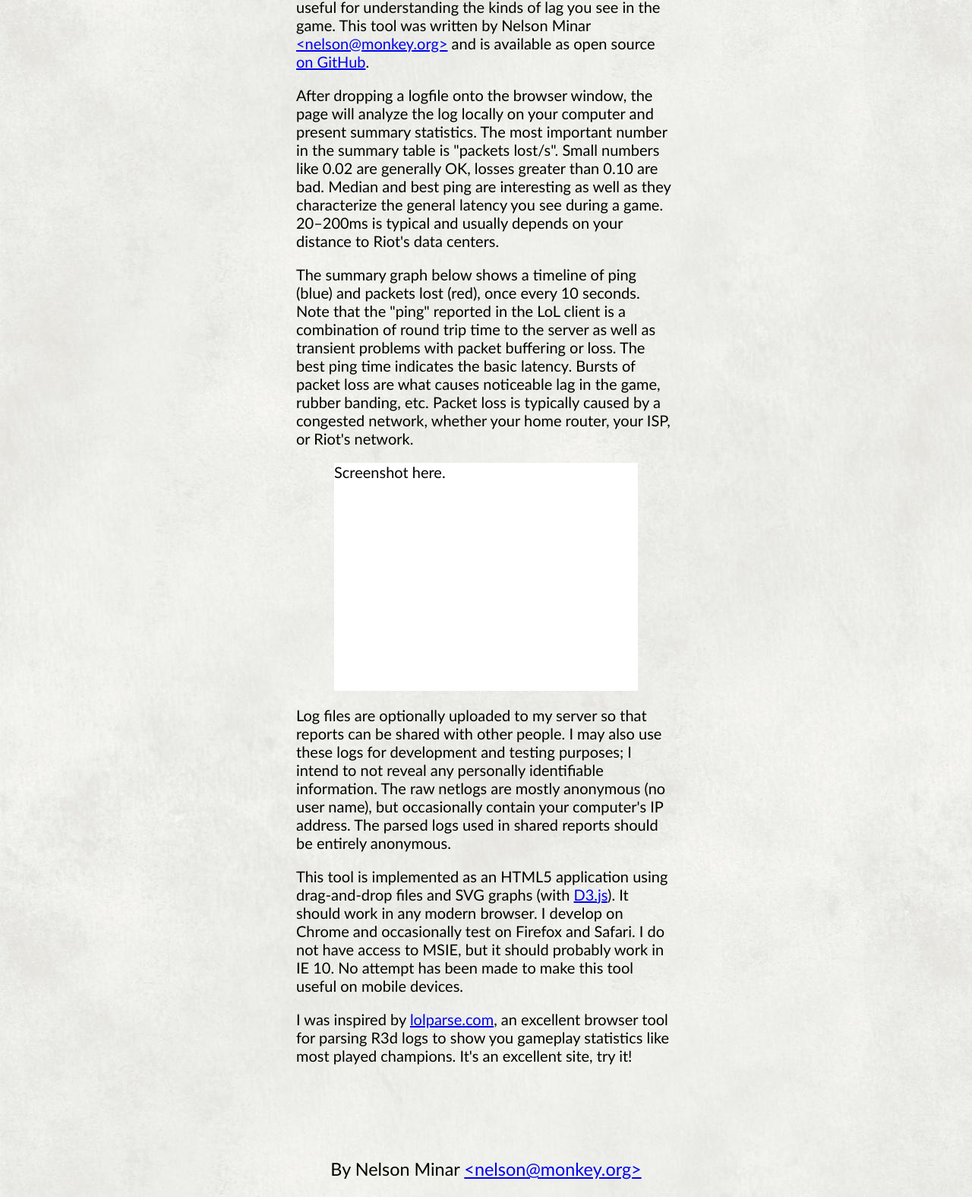
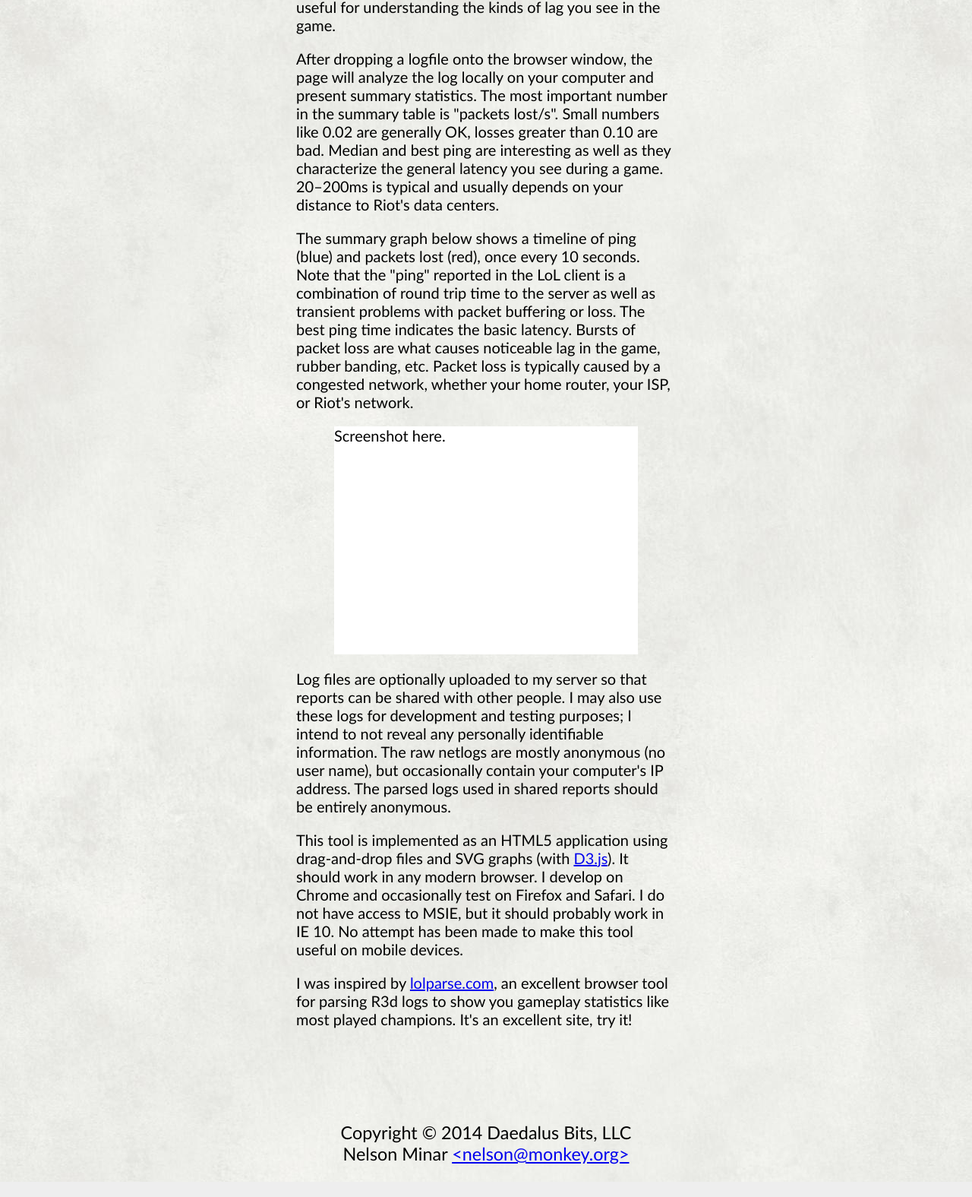
Before and after one commit to tomayac/lol-netlog, a plain HTML site: page webapp/about.html in a window 1280 px wide. Shown: the part 153-1728 px from the top of the page at 76% size. Drawn offline with Linux system fonts and the light colour scheme.

Commit message:
Document project ownership by Daedalus Bits, LLC.

```diff
--- a/webapp/about.html
+++ b/webapp/about.html
@@ -17,9 +17,7 @@
 <p>
 The LoL Netlog parser is a simple browser tool for parsing League of Legends
 network logs. These logs are useful for understanding the kinds of lag you see
-in the game. This tool was written by Nelson Minar
-<a href="mailto:nelson@monkey.org">&lt;nelson@monkey.org&gt;</a> and is available
-as open source <a href="https://github.com/NelsonMinar/lol-netlog/">on GitHub</a>.
+in the game.
 </p>
 
 <p>
@@ -67,7 +65,8 @@
 like most played champions. It's an excellent site, try it!
 </p>
 
-<h3 class="attribution" style="padding-top: 100px;">By
+<h3 class="attribution" style="padding-top: 100px;">
+Copyright &copy; 2014 Daedalus Bits, LLC<br>
 Nelson Minar <a href="mailto:nelson@monkey.org">&lt;nelson@monkey.org&gt;</a></h3>
 
 
--- a/webapp/lol-netlog-parse.js
+++ b/webapp/lol-netlog-parse.js
@@ -8,7 +8,8 @@
  *
  * This code depends on Moment.js for date parsing. http://momentjs.com/
  *
- * By Nelson Minar <nelson@monkey.org>, available under BSD license.
+ * Copyright (c) 2014 Daedalus Bits, LLC. Available under BSD license.
+ * By Nelson Minar <nelson@monkey.org>
  */
 
 
```
Also changed, not shown: LICENSE.txt, README.md.
